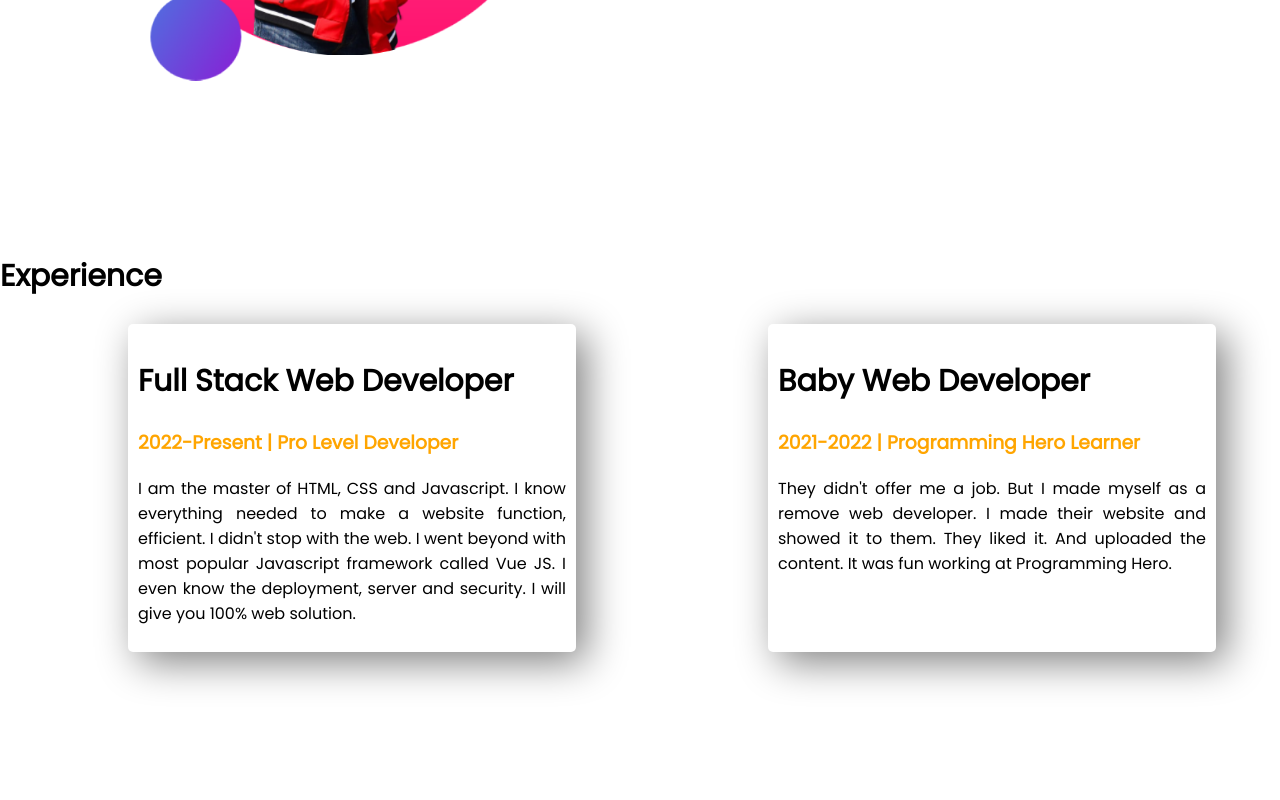
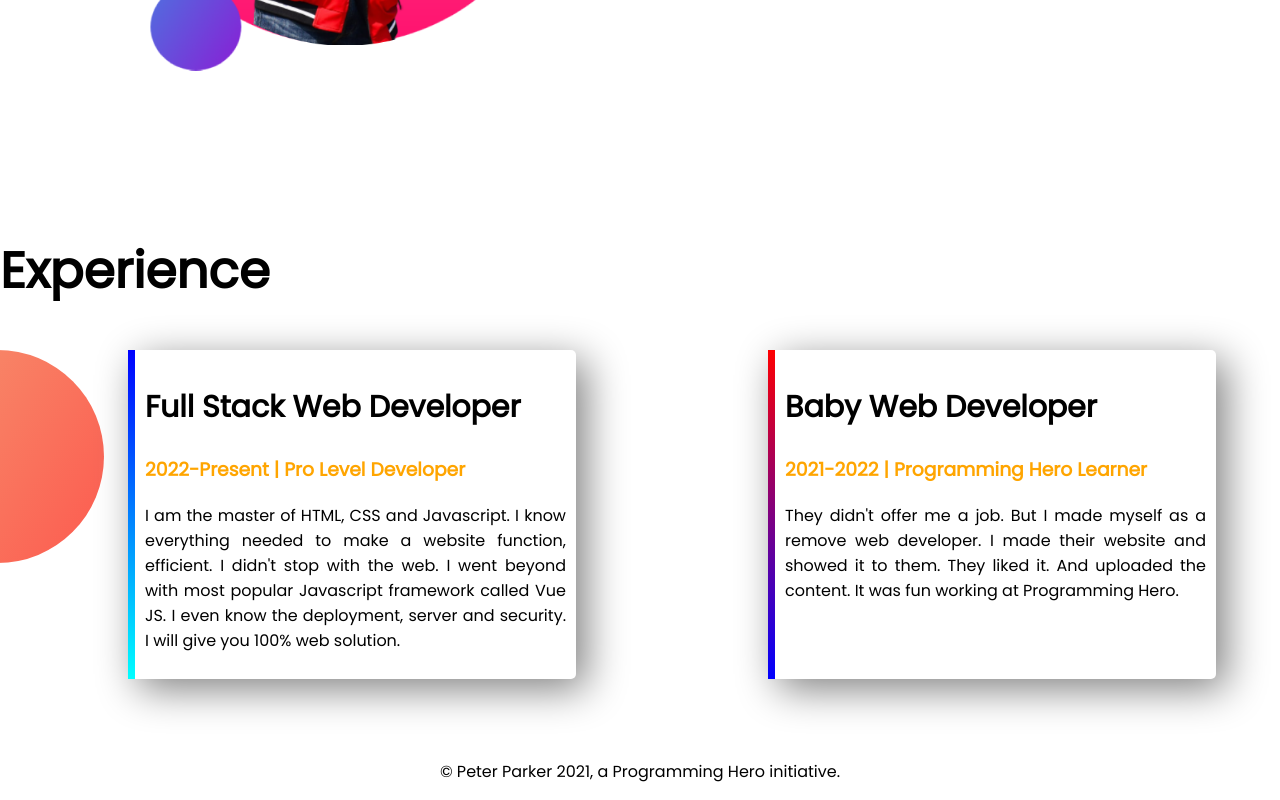
Before and after one commit to Jion9/My-Portfolio, a plain HTML site: page index.html in a window 1280 px wide. Shown: the part 1180-1980 px from the top of the page. Before the commit the page ends 1922 px from the top, so only its background shows below. Drawn offline with Linux system fonts and the light colour scheme.

Commit message:
work Done

```diff
--- a/index.html
+++ b/index.html
@@ -47,16 +47,16 @@
     <section class="experience">
         <h1>Experience</h1>
         <div class="flexible-container">
-            <div class="skill">
-                <h1>Full Stack Web Developer</h1>
+            <div id="stack" class="skill">
+                <h2>Full Stack Web Developer</h2>
                 <h3 class="name-colour">2022-Present | Pro Level Developer</h3>
                 <p>I am the master of HTML, CSS and Javascript. I know everything needed to make a website function,
                     efficient. I didn't stop with the web. I went beyond with most popular Javascript framework called
                     Vue
                     JS. I even know the deployment, server and security. I will give you 100% web solution.</p>
             </div>
-            <div class="skill">
-                <h1>Baby Web Developer</h1>
+            <div id="stacknew" class="skill">
+                <h2>Baby Web Developer</h2>
                 <h3 class="name-colour">2021-2022 | Programming Hero Learner</h3>
                 <p>They didn't offer me a job. But I made myself as a remove web developer. I made their website and
                     showed
@@ -66,6 +66,9 @@
         </div>
 
     </section>
+    <footer>
+        <p>© Peter Parker 2021, a Programming Hero initiative.</p>
+    </footer>
 
 </body>
 
--- a/style.css
+++ b/style.css
@@ -3,6 +3,9 @@ body{
     margin: 0;
 }
 h1{
+    font-size: 50px;
+}
+h2{
     font-size: 30px;
 }
 
@@ -11,7 +14,7 @@ h1{
 }
 .flexible-container{
 display: flex;
-margin-bottom: 90px;
+margin-bottom: 80px;
 }
 .half{
     width: 50%;
@@ -49,3 +52,21 @@ p{
     background-repeat: no-repeat;
     background-position: right;
 }
+.experience{
+    background-image: url(images/exp-bg.png);
+    background-repeat: no-repeat;
+    background-position: left;
+}
+#stack{
+    border-left: 7px solid;
+    border-image:linear-gradient(blue,  cyan);
+    border-image-slice:1;
+}
+#stacknew{
+    border-left: 7px solid;
+    border-image:linear-gradient(red,blue);
+    border-image-slice:1;
+}
+footer p{
+    text-align: center;
+}
```
